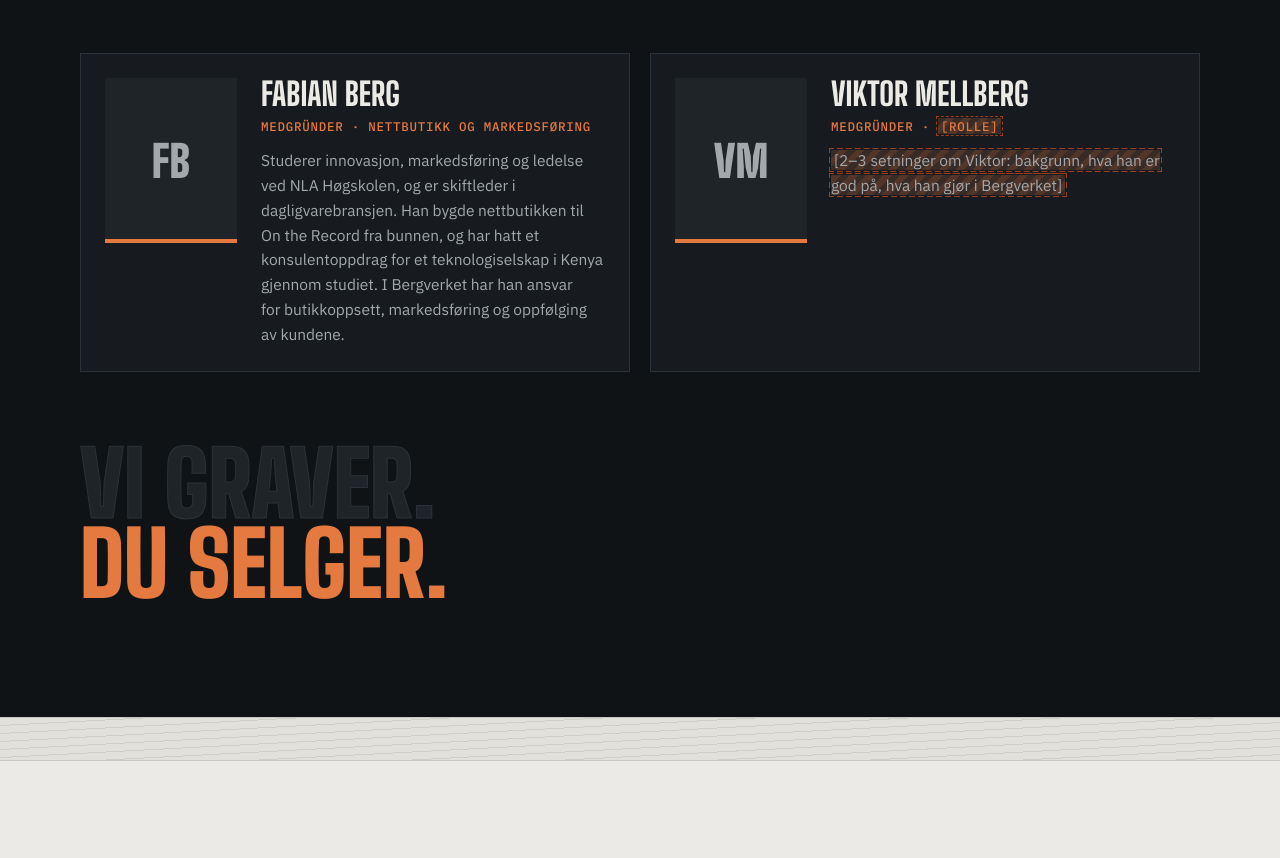
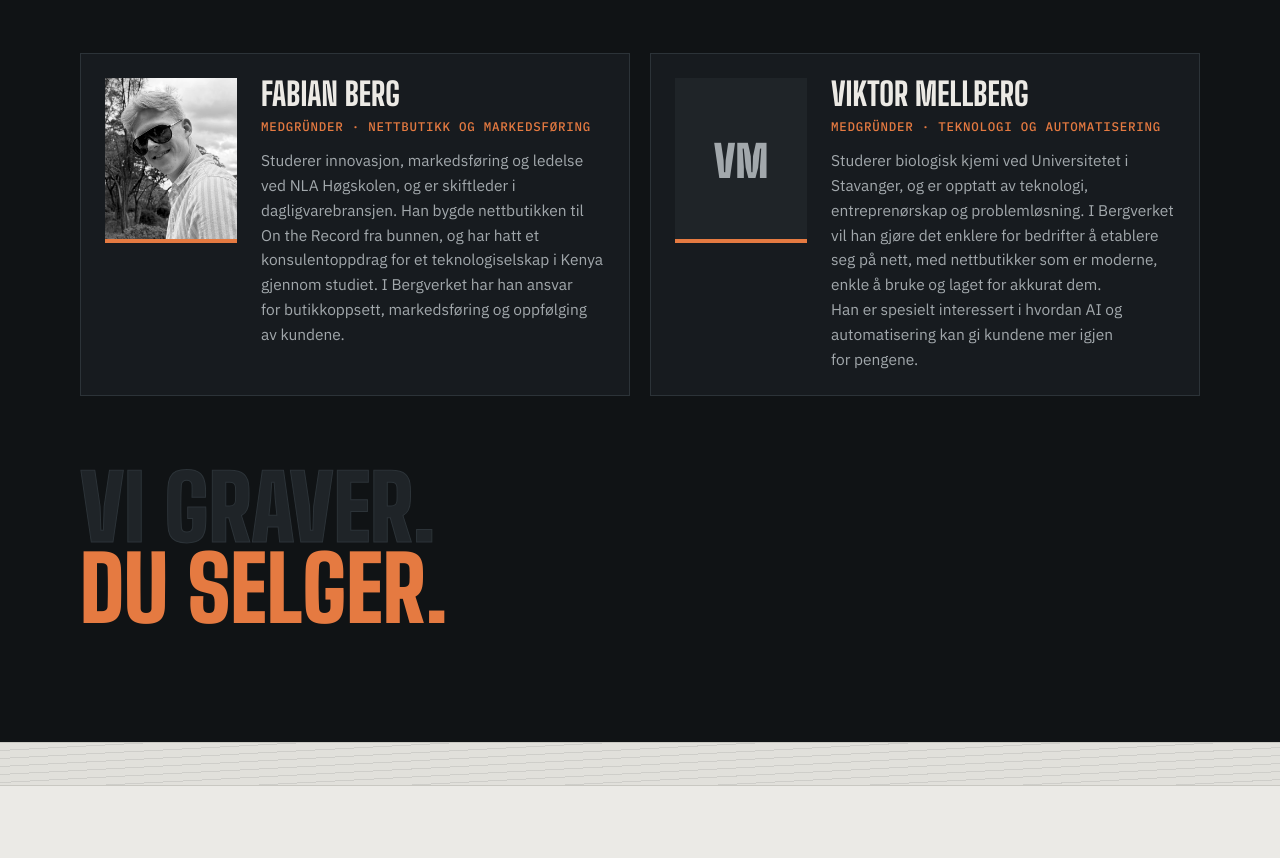
Before and after one commit to bergverket/bergverket.no, a plain HTML site: page index.html in a window 1280 px wide. Shown: the part 5910-6768 px from the top of the page. Drawn offline with Linux system fonts and the light colour scheme.

Commit message:
Om oss: bilde av Fabian og tekst om Viktor
Co-Authored-By: Claude Opus 5.5 <noreply@anthropic.com>
Claude-Session: https://claude.ai/code/session_012ZHTKfgudKFcqBcVzwuB1Z

```diff
--- a/index.html
+++ b/index.html
@@ -345,7 +345,7 @@
       </div>
       <div class="duo reveal">
         <article class="person">
-          <div class="portrait" aria-hidden="true">FB<!-- Bytt med: <img src="assets/fabian.jpg" alt="" width="400" height="500"> --></div>
+          <div class="portrait"><img src="assets/fabian.jpg" alt="Fabian Berg" width="480" height="600" loading="lazy" decoding="async"></div>
           <div>
             <h3>Fabian Berg</h3>
             <div class="role">Medgründer · Nettbutikk og markedsføring</div>
@@ -356,8 +356,8 @@
           <div class="portrait" aria-hidden="true">VM<!-- Bytt med: <img src="assets/viktor.jpg" alt="" width="400" height="500"> --></div>
           <div>
             <h3>Viktor Mellberg</h3>
-            <div class="role">Medgründer · <span class="ph">[rolle]</span></div>
-            <p><span class="ph">[2–3 setninger om Viktor: bakgrunn, hva han er god på, hva han gjør i Bergverket]</span></p>
+            <div class="role">Medgründer · Teknologi og automatisering</div>
+            <p>Studerer biologisk kjemi ved Universitetet i Stavanger, og er opptatt av teknologi, entreprenørskap og problemløsning. I Bergverket vil han gjøre det enklere for bedrifter å etablere seg på nett, med nettbutikker som er moderne, enkle å bruke og laget for akkurat dem. Han er spesielt interessert i hvordan AI og automatisering kan gi kundene mer igjen for pengene.</p>
           </div>
         </article>
       </div>
```
